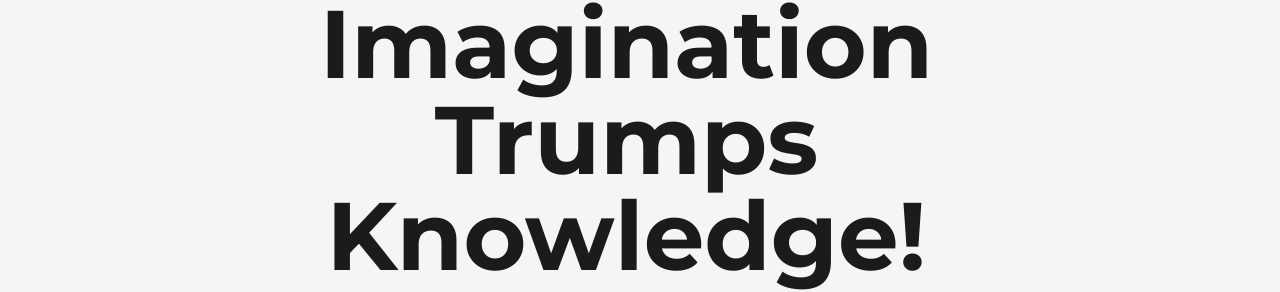
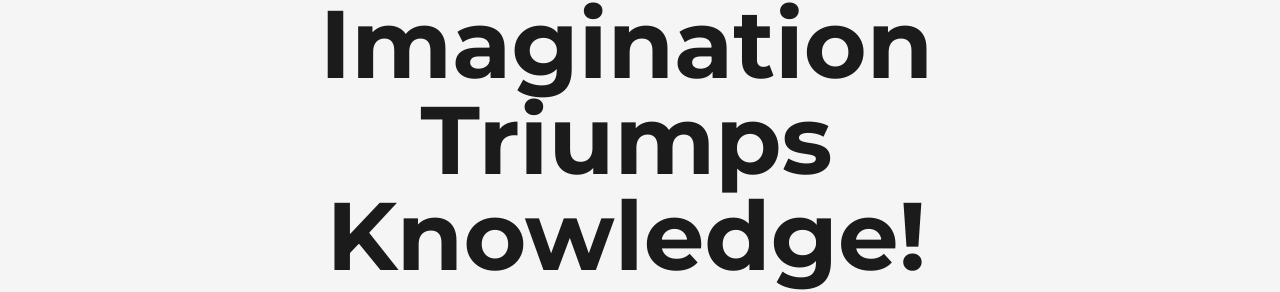
Before and after one commit to TausurRahaman/portfolio, a Next.js app: page /projects in a window 1280 px wide. Shown: the part 180-472 px from the top of the page. Built offline with nearby package versions, Linux system fonts and the light colour scheme; no server answers.

Commit message:
Update projects.js

```diff
--- a/pages/projects.js
+++ b/pages/projects.js
@@ -126,7 +126,7 @@
       <TransitionEffect />
       <main className='w-full mb-16 flex flex-col items-center justify-center dark:text-light'>
         <Layout className='pt-16'>
-          <AnimatedText text={"Imagination Trumps Knowledge!"} className='mb-16 lg:!text-7xl sm:mb-8 sm:!text-6xl xs:!text-4xl' />
+          <AnimatedText text={"Imagination Triumps Knowledge!"} className='mb-16 lg:!text-7xl sm:mb-8 sm:!text-6xl xs:!text-4xl' />
           <div className='grid grid-cols-12 gap-24 gap-y-32 xl:gap-x-16 lg:gap-x-8 md:gap-y-24 sm:gap-x-0'>
 
             <div className='col-span-12'>
```
